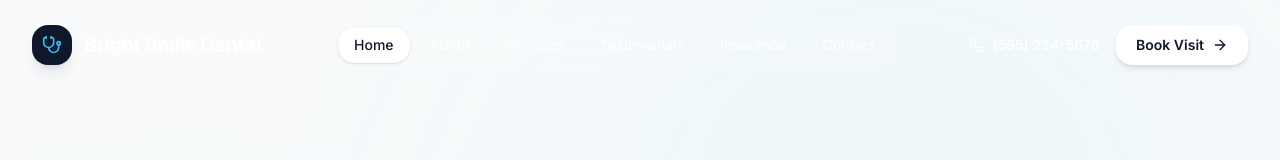
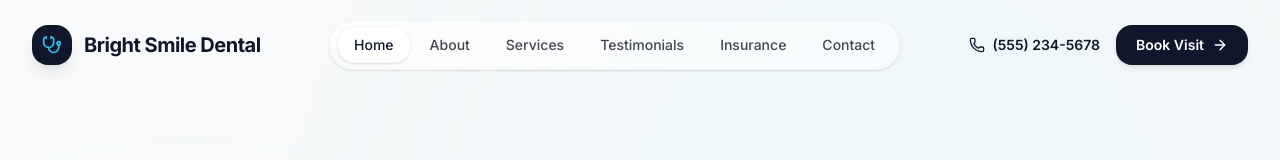
Before and after one commit to Rohitmehta395/Dental-Website-Demo, a Next.js app: page / in a window 1280 px wide. Shown: the top 160 px of the page. Built offline with nearby package versions, Linux system fonts and the light colour scheme.

Commit message:
feat: implement public layout header and footer with dynamic scroll styling

```diff
--- a/app/(public)/layout.js
+++ b/app/(public)/layout.js
@@ -13,6 +13,13 @@ function PublicHeader() {
   const pathname = usePathname();
   const [menuOpen, setMenuOpen] = useState(false);
   const [scrolled, setScrolled] = useState(false);
+
+  // Pages that have a dark blue background at the very top
+  const darkHeroPages = ['/about', '/insurance', '/contact'];
+  const isDarkHero = darkHeroPages.includes(pathname);
+
+  // Use light text (white) only if we are at the top of a dark hero page
+  const useLightText = !scrolled && isDarkHero;
 
   useEffect(() => {
     const handleScroll = () => {
@@ -37,14 +44,14 @@ function PublicHeader() {
             <Stethoscope className="w-5 h-5 text-brand-sky" />
           </div>
           <div className="flex flex-col">
-            <span className={`text-xl font-bold tracking-tight transition-colors duration-300 ${scrolled ? 'text-brand-navy' : 'text-white'}`}>
+            <span className={`text-xl font-bold tracking-tight transition-colors duration-300 ${useLightText ? 'text-white' : 'text-brand-navy'}`}>
               {clinicConfig.name}
             </span>
           </div>
         </Link>
 
         {/* Desktop Nav */}
-        <nav className={`hidden md:flex items-center gap-1 backdrop-blur-md px-2 py-1.5 rounded-2xl border transition-colors duration-300 ${scrolled ? 'bg-white/50 border-surface-container/50 shadow-sm' : 'bg-white/10 border-white/20'}`}>
+        <nav className={`hidden md:flex items-center gap-1 backdrop-blur-md px-2 py-1.5 rounded-2xl border transition-colors duration-300 ${useLightText ? 'bg-white/10 border-white/20' : 'bg-white/50 border-surface-container/50 shadow-sm'}`}>
           {publicNavigation.map((item) => {
             const isActive = pathname === item.href;
             return (
@@ -54,9 +61,9 @@ function PublicHeader() {
                 className={`relative px-4 py-2 rounded-xl text-sm font-medium transition-all duration-300 ${
                   isActive
                     ? "text-brand-navy"
-                    : scrolled
-                      ? "text-on-surface-variant hover:text-brand-navy hover:bg-white/50"
-                      : "text-white/80 hover:text-white hover:bg-white/10"
+                    : useLightText
+                      ? "text-white/80 hover:text-white hover:bg-white/10"
+                      : "text-on-surface-variant hover:text-brand-navy hover:bg-white/50"
                 }`}
               >
                 {isActive && (
@@ -77,7 +84,7 @@ function PublicHeader() {
         <div className="hidden md:flex items-center gap-4">
           <a
             href={`tel:${clinicConfig.contact.phone.replace(/[^0-9]/g, "")}`}
-            className={`text-sm font-semibold transition-colors duration-300 flex items-center gap-2 ${scrolled ? 'text-brand-navy hover:text-brand-sky' : 'text-white hover:text-brand-sky'}`}
+            className={`text-sm font-semibold transition-colors duration-300 flex items-center gap-2 ${useLightText ? 'text-white hover:text-brand-sky' : 'text-brand-navy hover:text-brand-sky'}`}
           >
             <Phone className="w-4 h-4" />
             <span className="hidden lg:inline">{clinicConfig.contact.phone}</span>
@@ -85,9 +92,9 @@ function PublicHeader() {
           <Link
             href="/appointment"
             className={`group px-5 py-2.5 rounded-xl text-sm font-semibold transition-all shadow-md hover:shadow-lg flex items-center gap-2 ${
-              scrolled
-                ? "bg-brand-navy text-white hover:bg-brand-navy-light"
-                : "bg-white text-brand-navy hover:bg-surface-bright"
+              useLightText
+                ? "bg-white text-brand-navy hover:bg-surface-bright"
+                : "bg-brand-navy text-white hover:bg-brand-navy-light"
             }`}
           >
             Book Visit
@@ -99,9 +106,9 @@ function PublicHeader() {
         <button
           onClick={() => setMenuOpen(!menuOpen)}
           className={`md:hidden p-2 rounded-xl backdrop-blur-md border transition-colors ${
-            scrolled
-              ? "text-brand-navy bg-white/50 border-surface-container/50"
-              : "text-white bg-white/10 border-white/20"
+            useLightText
+              ? "text-white bg-white/10 border-white/20"
+              : "text-brand-navy bg-white/50 border-surface-container/50"
           }`}
         >
           {menuOpen ? <X className="w-5 h-5" /> : <Menu className="w-5 h-5" />}
```
